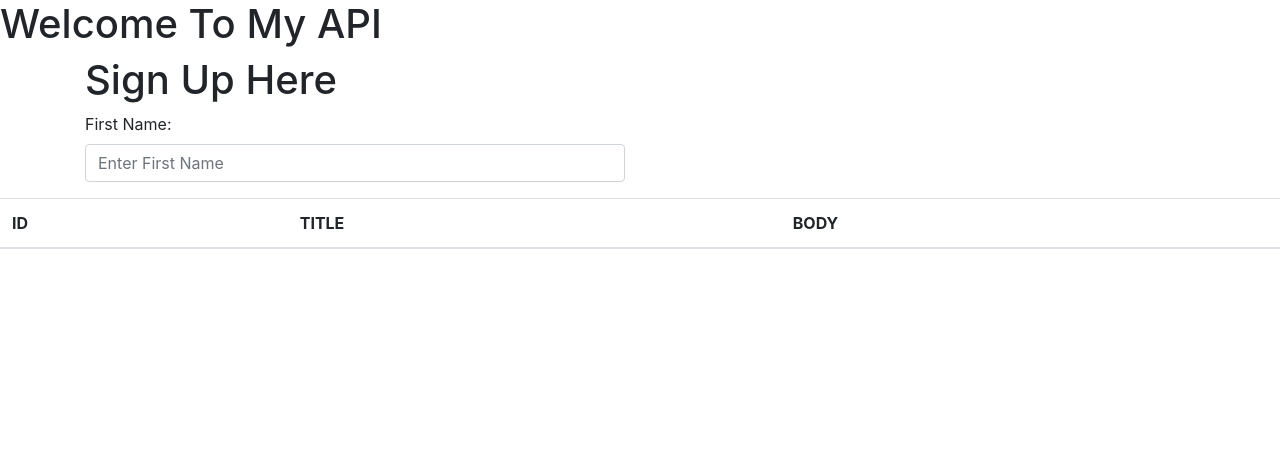
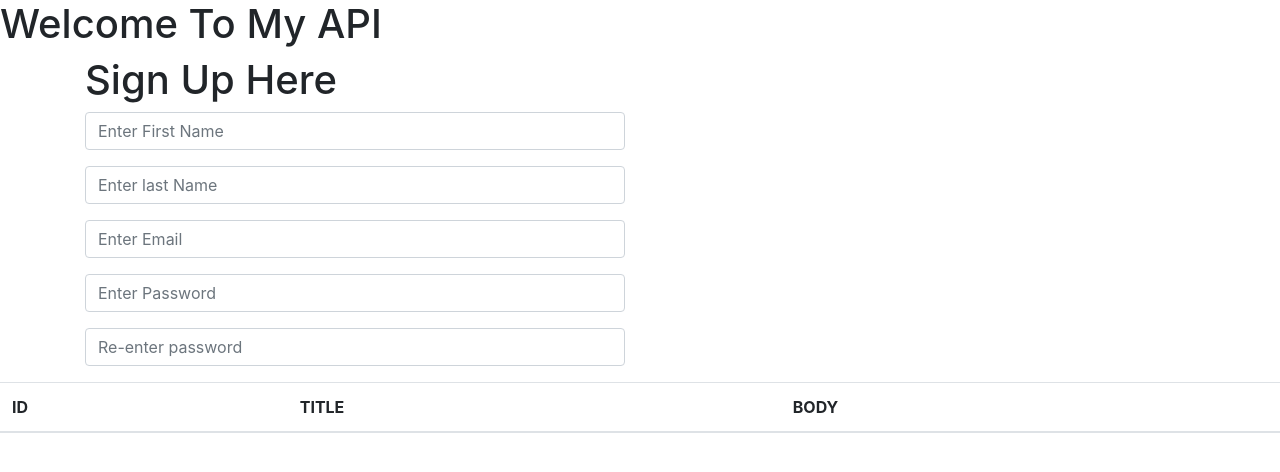
Before and after one commit to ssenoga/ssenoga.github.io, a plain HTML site: page final/index.html in a window 1280 px wide. Drawn offline with nearby package versions, Linux system fonts and the light colour scheme; no server answers.

Commit message:
Update index.html

```diff
--- a/final/index.html
+++ b/final/index.html
@@ -12,8 +12,19 @@
 					<h1 class="h1">Sign Up Here</h1>
 					<form>
 						<div class="form-group">
-							<label>First Name: </label>
-							<input type="text" class="form-control" placeholder="Enter First Name">
+							<input type="text" class="form-control" placeholder="Enter First Name" id="fname">
+						</div>
+						<div class="form-group">
+							<input type="text" class="form-control" placeholder="Enter last Name" id="lname">
+						</div>
+						<div class="form-group">
+							<input type="email" class="form-control" placeholder="Enter Email" id="fname">
+						</div>
+						<div class="form-group">
+							<input type="password" class="form-control" placeholder="Enter Password" id="pass">
+						</div>
+						<div class="form-group">
+							<input type="password" class="form-control" placeholder="Re-enter password" id="repass">
 						</div>
 					</form>
 				</div>
```
